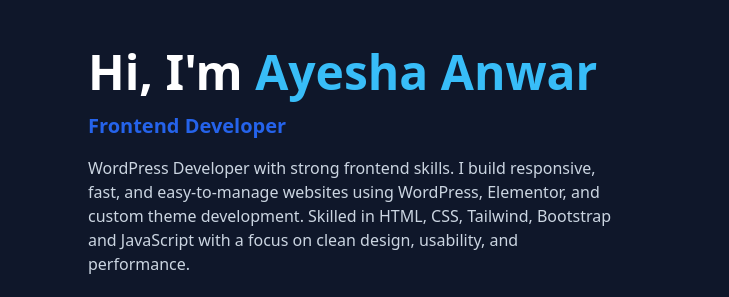
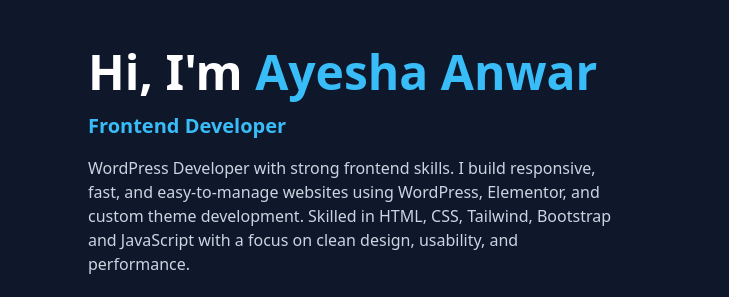
Before and after one commit to AyeshaAnwar2/Portfolio, a website: page index.html in a window 1280 px wide. Shown: the part 102-399 px from the top of the page, 0-729 px from the left. Drawn offline with nearby package versions, Linux system fonts and the light colour scheme.

Commit message:
add color

```diff
--- a/index.html
+++ b/index.html
@@ -133,7 +133,7 @@
               <span class="text-accent text-sky-400">Ayesha Anwar</span>
             </h1>
             <h3 class="text-lg md:text-xl font-semibold text-slate-300 mb-4">
-              <span id="typed" class="text-blue-600"></span>
+              <span id="typed" class="text-sky-400"></span>
             </h3>
             <p class="text-slate-300 mb-6">
               WordPress Developer with strong frontend skills. I build
```
